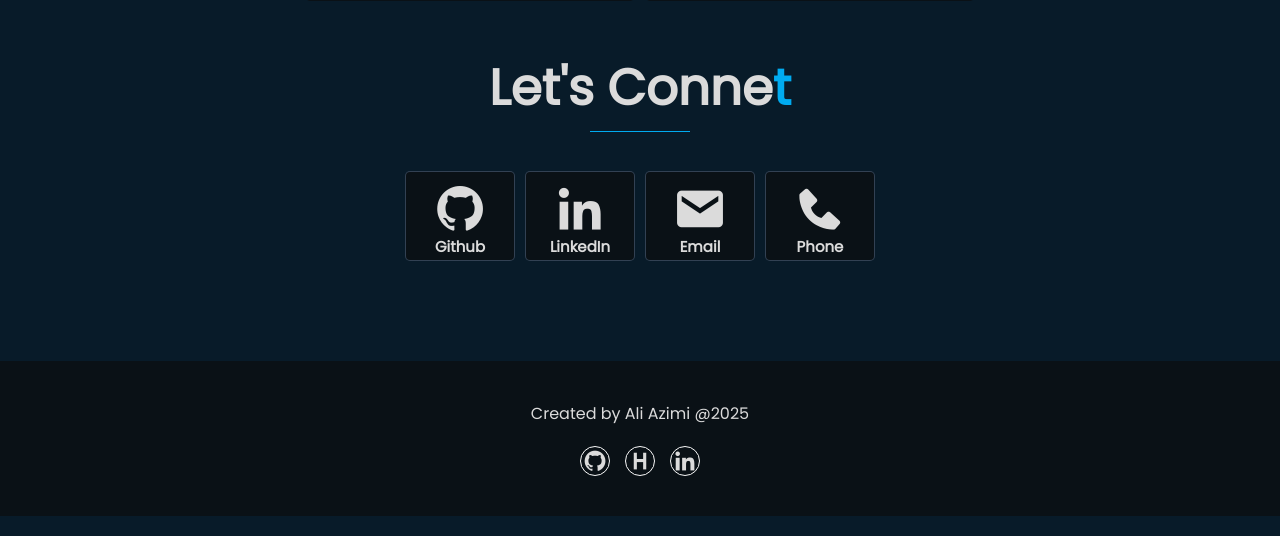
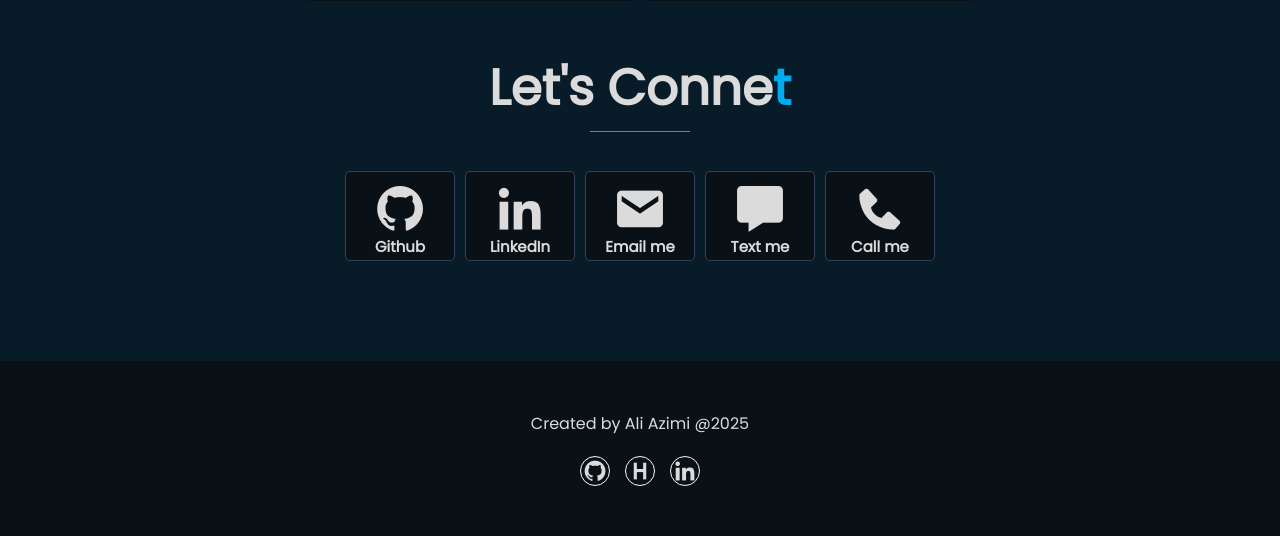
Before and after one commit to aliazim1/aliazim1.github.io, a PHP site: page / in a window 1280 px wide. Shown: the part 1718-2254 px from the top of the page. Run offline with PHP 8.4, Linux system fonts and the light colour scheme.

Commit message:
new changes added

```diff
--- a/portfolio/index.html
+++ b/portfolio/index.html
@@ -207,15 +207,22 @@
           <div class="col">
             <a href="mailto:emailtoazimi@gmail.com" target="blank">
               <div class="icons"><i class='bx bxs-envelope'></i></div>
-              <h1>Email</h1>
+              <h1>Email me</h1>
             </a>
           </div>
           <div class="col">
-            <a href="tel:+16167529529" target="blank">
-              <div class="icons"><i class='bx bxs-phone'></i></div>
-              <h1>Phone</h1>
+            <a href="sms:+16167529529" target="blank">
+              <div class="icons"><i class='bx bxs-message'></i></div>
+              <h1>Text me</h1>
             </a>
           </div>
+          <div class="col">
+            <a href="tel:+16167529529?body=Hello%Ali!" target="blank">
+              <div class="icons"><i class='bx bxs-phone'></i></div>
+              <h1>Call me</h1>
+            </a>
+          </div>
+
         </div>
       </div>
 
--- a/portfolio/style.css
+++ b/portfolio/style.css
@@ -1,5 +1,5 @@
 :root {
-    --wmu: #F1C500;
+    --wmu: #be9c00;
     --black: #0a1116;
     --font-color: #dbdbdb;
     --theme-color: #00abf0;
@@ -334,7 +334,7 @@ nav ul {
     margin-top: 5rem;
     width: 100%;
     display: flex;
-    padding: 4rem;
+    padding: 5rem;
     text-align: center;
     flex-direction: column;
     background-color: var(--black);
@@ -370,19 +370,30 @@ nav ul {
 .link-icon {
     display: flex;
     font-size: 2.5rem;
+    width: 3rem;
+    height: 3rem;
+    border-radius: 50%;
     align-items: center;
     justify-content: center;
     color: var(--wmu);
+    transition: transform 0.3s ease-in-out;
 }
 
 .link-icon:hover {
-    color: var(--theme-color);
-    color: #F1C500;
+    background-color: var(--font-color);
+}
+.link-icon i:hover {
+    color: var(--background-color);
+}
+#top-btn i {
+    margin-top: 0.1rem;
+    font-size: 2.5rem;
+    color: var(--font-color);
 }
 #top-btn {
-    width: 30px;
-    height: 30px;
-    bottom: 55px;
+    width: 3rem;
+    height: 3rem;
+    bottom: 50px;
     right: 15px;
     float: right;
     display: none;
@@ -390,8 +401,8 @@ nav ul {
     position: fixed;
     font-size: 2rem;
     border-radius: 50%;
-    color: var(--font-color);
-    background-color: var(--wmu);
+    background-color: transparent;
+    border: 1px solid var(--background-light-color);
 }
 
 /* ##################################### */
```
